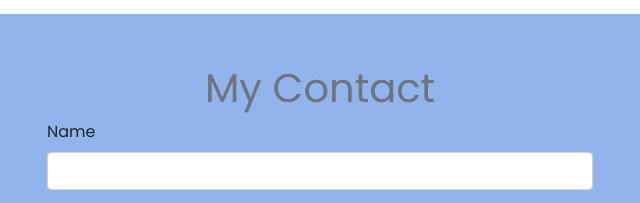
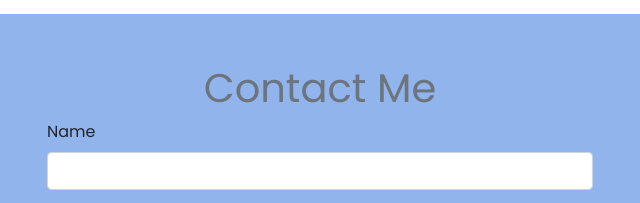
Before and after one commit to nfernando0/myPortfolio, a plain HTML site: page index.html in a window 1280 px wide. Shown: the part 2358-2561 px from the top of the page, 605-1245 px from the left. Drawn offline with nearby package versions, Linux system fonts and the light colour scheme; a web font is replaced by a local one.

Commit message:
replace title contact section

```diff
--- a/index.html
+++ b/index.html
@@ -189,7 +189,7 @@
             </div>
             <div class="col-lg-6">
               <div class="contact-right">
-                <h1 class="text-center text-secondary">My Contact</h1>
+                <h1 class="text-center text-secondary">Contact Me</h1>
               <form action="#">
                 <div class="mb-3">
                   <label for="name" class="form-label">Name</label>
```
